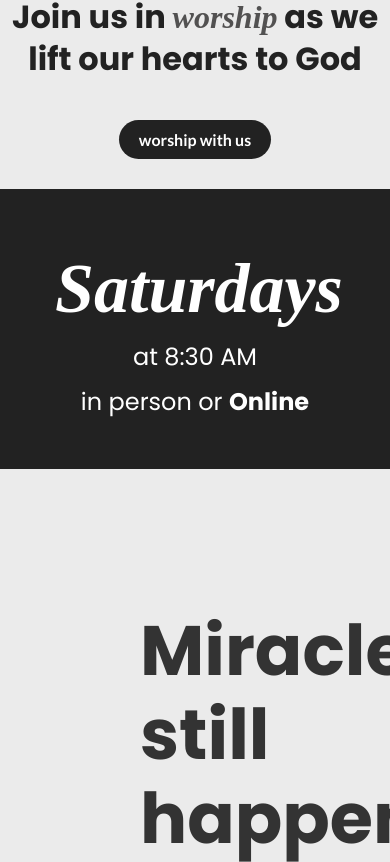
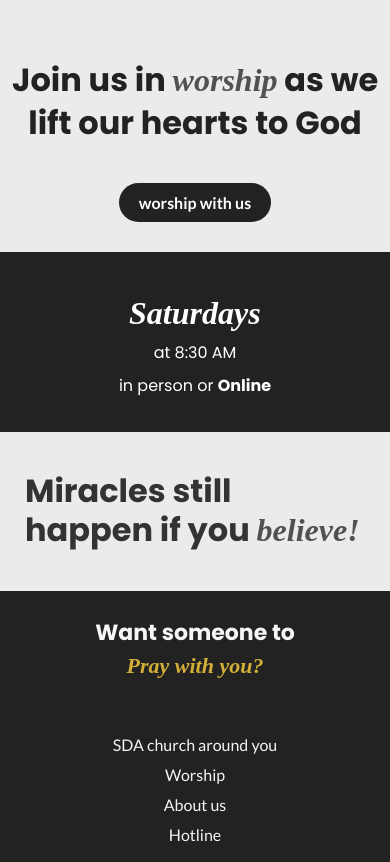
Before and after one commit to Dahmii/ASF-Ui, a React (Vite) app: page / in a window 390 px wide. Shown: the part 1138-2000 px from the top of the page. Built offline with nearby package versions, Linux system fonts and the light colour scheme; a web font is replaced by a local one.

Commit message:
responsiveness updated

```diff
--- a/src/Components/Banner/Banner.css
+++ b/src/Components/Banner/Banner.css
@@ -1,3 +1,4 @@
+/* Banner.css */
 * {
   margin: 0;
   padding: 0;
@@ -6,26 +7,28 @@
 
 .banner-container {
   width: 100%;
-  height: 280px;
+  min-height: 280px;
   background-color: #222;
   display: flex;
   justify-content: center;
   align-items: center;
   text-align: center;
   color: #fff;
-  padding: 20px;
+  padding: 40px 20px;
 }
 
 .banner-text {
-  max-width: 80%;
+  width: 100%;
+  max-width: 800px;
   background-color: #222;
 }
 
 .banner-text h1 {
   font-family: "Poppins", serif;
-  font-size: 3rem;
+  font-size: 3.5rem;
   font-weight: bold;
   background-color: #222;
+  line-height: 1.2;
 }
 
 .banner-text h1 span {
@@ -39,7 +42,7 @@
 .banner-text p {
   font-family: "Poppins", serif;
   font-size: 1.5rem;
-  margin-top: 10px;
+  margin-top: 15px;
   background-color: #222;
 }
 
@@ -48,8 +51,82 @@
   text-decoration: none;
   font-weight: bold;
   background-color: #222;
+  transition: all 0.3s ease;
 }
 
 .banner-text a:hover {
   text-decoration: underline;
+  opacity: 0.8;
 }
+
+/* Responsive styles */
+@media (max-width: 992px) {
+  .banner-text h1 {
+    font-size: 3rem;
+  }
+
+  .banner-text p {
+    font-size: 1.3rem;
+  }
+}
+
+@media (max-width: 768px) {
+  .banner-container {
+    min-height: 240px;
+    padding: 30px 20px;
+  }
+
+  .banner-text h1 {
+    font-size: 2.5rem;
+  }
+
+  .banner-text p {
+    font-size: 1.2rem;
+    margin-top: 10px;
+  }
+}
+
+@media (max-width: 576px) {
+  .banner-container {
+    min-height: 200px;
+    padding: 25px 15px;
+  }
+
+  .banner-text h1 {
+    font-size: 2rem;
+  }
+
+  .banner-text p {
+    font-size: 1.1rem;
+    margin-top: 8px;
+  }
+}
+
+@media (max-width: 480px) {
+  .banner-container {
+    min-height: 180px;
+  }
+
+  .banner-text h1 {
+    font-size: 1.8rem;
+  }
+
+  .banner-text p {
+    font-size: 1rem;
+  }
+
+  .banner-text h1 span {
+    font-size: 2rem;
+    font-weight: 600;
+  }
+}
+
+@media (max-width: 320px) {
+  .banner-text h1 {
+    font-size: 1.5rem;
+  }
+
+  .banner-text p {
+    font-size: 0.9rem;
+  }
+}
--- /dev/null
+++ b/src/Components/Banner/BlurText.css
@@ -0,0 +1,49 @@
+/* BlurText.css */
+.blur-text {
+  display: inline-block;
+  background-color: transparent;
+  line-height: 1.2;
+}
+
+.blur-text-span {
+  font-size: 70px;
+  font-weight: 700;
+  background-color: transparent;
+}
+
+/* Responsive font sizes */
+@media (max-width: 1200px) {
+  .blur-text-span {
+    font-size: 60px;
+  }
+}
+
+@media (max-width: 992px) {
+  .blur-text-span {
+    font-size: 50px;
+  }
+}
+
+@media (max-width: 768px) {
+  .blur-text-span {
+    font-size: 40px;
+  }
+}
+
+@media (max-width: 576px) {
+  .blur-text-span {
+    font-size: 32px;
+  }
+}
+
+@media (max-width: 480px) {
+  .blur-text-span {
+    font-size: 28px;
+  }
+}
+
+@media (max-width: 320px) {
+  .blur-text-span {
+    font-size: 24px;
+  }
+}
--- a/src/Components/Banner/BlurText.jsx
+++ b/src/Components/Banner/BlurText.jsx
@@ -1,5 +1,6 @@
 import { useRef, useEffect, useState } from "react";
 import { useSprings, animated } from "@react-spring/web";
+import "./BlurText.css";
 
 const BlurText = ({
   text = "",
@@ -86,12 +87,11 @@ const BlurText = ({
       {springs.map((props, index) => (
         <animated.span
           key={index}
+          className="blur-text-span"
           style={{
             ...props,
             display: "inline-block",
             willChange: "transform, filter, opacity",
-            fontSize: "70px",
-            fontWeight: "700",
           }}
         >
           {elements[index] === " " ? "\u00A0" : elements[index]}
--- a/src/Components/Footer/Footer.css
+++ b/src/Components/Footer/Footer.css
@@ -5,11 +5,12 @@
 }
 
 .footer-container {
-  background-color: #222; /* Dark background for contrast */
-  color: #f5f5f5; /* Lighter text for better readability */
+  background-color: #222;
+  color: #f5f5f5;
   padding: 40px 20px;
   text-align: center;
   margin-top: 99px;
+  width: 100%;
 }
 
 .footer-container hr {
@@ -17,15 +18,21 @@
   height: 2px;
   background-color: #ebebeb;
   margin-bottom: 20px;
+  width: 100%;
 }
 
 .footer-content {
   display: flex;
   flex-wrap: wrap;
   justify-content: space-between;
-  align-items: center;
   max-width: 1200px;
   margin: 0 auto;
+  gap: 30px;
+}
+
+.footer-text {
+  flex: 1;
+  min-width: 280px;
 }
 
 .footer-text h1 {
@@ -40,17 +47,20 @@
 .footer-text h1 span {
   font-family: "Petit Formal Script", serif;
   font-style: italic;
-  color: #d4af37; /* Gold for emphasis */
+  color: #d4af37;
 }
 
 .items {
+  flex: 1;
   text-align: left;
   margin-top: 50px;
+  min-width: 200px;
 }
 
 .items ul {
   list-style: none;
   padding: 0;
+  margin-top: -37px;
 }
 
 .items ul li {
@@ -66,13 +76,14 @@
 }
 
 .items ul li a:hover {
-  color: #d4af37; /* Gold hover effect */
+  color: #d4af37;
 }
 
 /* Footer Note */
 .footer-note {
   margin-top: 40px;
   padding: 20px 0;
+  width: 100%;
 }
 
 .footer-logo {
@@ -88,22 +99,91 @@
 }
 
 /* Responsive Design */
+@media (max-width: 992px) {
+  .footer-content {
+    justify-content: center;
+    gap: 50px;
+  }
+
+  .footer-text,
+  .items {
+    flex-basis: 45%;
+  }
+}
+
 @media (max-width: 768px) {
+  .footer-container {
+    padding: 30px 15px;
+    margin-top: 60px;
+  }
+
   .footer-content {
     flex-direction: column;
-    align-items: center;
-    text-align: center;
+    align-items: flex-start;
+  }
+
+  .footer-text,
+  .items {
+    flex-basis: 100%;
+    width: 100%;
   }
 
   .footer-text h1 {
     font-size: 24px;
   }
 
-  .footer-note p {
-    font-size: 12px;
+  .items {
+    margin-top: 30px;
+  }
+
+  .items ul li a {
+    font-size: 16px;
+  }
+}
+
+@media (max-width: 576px) {
+  .footer-container {
+    padding: 25px 10px;
+    margin-top: 40px;
+  }
+
+  .footer-text h1 {
+    font-size: 22px;
+    text-align: center;
+  }
+
+  .items {
+    text-align: center;
+    margin-top: 20px;
+  }
+
+  .socials ul {
+    margin-left: 120px;
+  }
+
+  .footer-note {
+    margin-top: 30px;
   }
 
   .footer-logo {
     width: 60px;
   }
+
+  .footer-note p {
+    font-size: 12px;
+  }
 }
+
+@media (max-width: 320px) {
+  .footer-container {
+    padding: 20px 10px;
+  }
+
+  .footer-text h1 {
+    font-size: 20px;
+  }
+
+  .items ul li a {
+    font-size: 14px;
+  }
+}
--- a/src/Components/Footer/Footer.jsx
+++ b/src/Components/Footer/Footer.jsx
@@ -40,7 +40,7 @@ const Footer = () => {
                 gap: "15px",
                 listStyle: "none",
                 padding: 0,
-                marginTop: "-30px",
+                marginTop: "15px",
               }}
             >
               <li>
--- a/src/Components/Hero/Hero.css
+++ b/src/Components/Hero/Hero.css
@@ -164,17 +164,17 @@
   }
 
   .hero-heading {
-    font-size: 28px;
+    font-size: 36px;
     margin-bottom: 15px;
   }
 
   .hero-subtitle {
-    font-size: 15px;
+    font-size: 14px;
     margin-bottom: 10px;
   }
 
   .hero-description {
-    font-size: 15px;
+    font-size: 14px;
   }
 
   .hero-btn {
--- a/src/Components/Miracles/Miracles.css
+++ b/src/Components/Miracles/Miracles.css
@@ -9,24 +9,23 @@
   flex-direction: column;
   align-items: flex-start;
   text-align: left;
-  padding: 20px;
-  max-width: 100%;
-  margin: 120px;
-  margin-bottom: 20px;
+  padding: 0 20px;
+  width: 100%;
+  margin: 120px 120px 20px;
   color: #333;
 }
 
 .miracle-text {
   font-family: "Poppins", serif;
-  max-width: 700px;
+  max-width: 1200px;
   text-align: left;
-  margin-bottom: 30px;
+  margin-bottom: 2px;
+  padding: 0 20px;
 }
 
 .miracle-text h1 {
-  width: 80vw;
   font-weight: 700;
-  font-size: 70px;
+  font-size: 4.5rem;
   line-height: 1.2;
 }
 
@@ -35,3 +34,70 @@
   font-style: italic;
   color: #525151;
 }
+
+/* Responsive styles */
+@media (max-width: 1200px) {
+  .miracle-container {
+    margin: 100px 0 20px;
+  }
+
+  .miracle-text h1 {
+    font-size: 4rem;
+  }
+}
+
+@media (max-width: 992px) {
+  .miracle-container {
+    margin: 80px 0 20px;
+  }
+
+  .miracle-text h1 {
+    font-size: 3.5rem;
+  }
+}
+
+@media (max-width: 768px) {
+  .miracle-container {
+    margin: 60px 0 20px;
+    padding: 0 15px;
+  }
+
+  .miracle-text {
+    padding: 0 15px;
+  }
+
+  .miracle-text h1 {
+    font-size: 3rem;
+  }
+}
+
+@media (max-width: 576px) {
+  .miracle-container {
+    margin: 50px 0 20px;
+  }
+
+  .miracle-text h1 {
+    font-size: 2.5rem;
+  }
+}
+
+@media (max-width: 480px) {
+  .miracle-container {
+    margin: 40px 0 20px;
+    padding: 0 10px;
+  }
+
+  .miracle-text {
+    padding: 0 15px;
+  }
+
+  .miracle-text h1 {
+    font-size: 2rem;
+  }
+}
+
+@media (max-width: 320px) {
+  .miracle-text h1 {
+    font-size: 1.8rem;
+  }
+}
--- a/src/Components/Navbar/Navbar.css
+++ b/src/Components/Navbar/Navbar.css
@@ -10,7 +10,7 @@ nav {
   justify-content: center;
   padding: 0 5%;
   background-color: #ebebeb;
-  box-shadow: 0 2px 4px rgba(0, 0, 0, 0.08);
+  /* box-shadow: 0 2px 4px rgba(0, 0, 0, 0.08); */
   position: fixed;
   width: 100%;
   top: 0;
@@ -22,7 +22,7 @@ nav {
 nav.scrolled {
   padding: 10px 5%;
   background-color: #ebebeb;
-  box-shadow: 0 4px 10px rgba(0, 0, 0, 0.1);
+  /* box-shadow: 0 4px 10px rgba(0, 0, 0, 0.1); */
 }
 
 .nav-container {
@@ -144,6 +144,9 @@ nav ul li a:not(:last-child) {
 
 /* For even smaller screens */
 @media (max-width: 480px) {
+  .nav-container {
+    margin: 0 30px;
+  }
   .logo img {
     width: 60px;
   }
@@ -153,7 +156,7 @@ nav ul li a:not(:last-child) {
   }
 
   .nav-menu li a {
-    font-size: 16px;
+    font-size: 14px;
     padding: 12px 20px;
   }
 }
```
